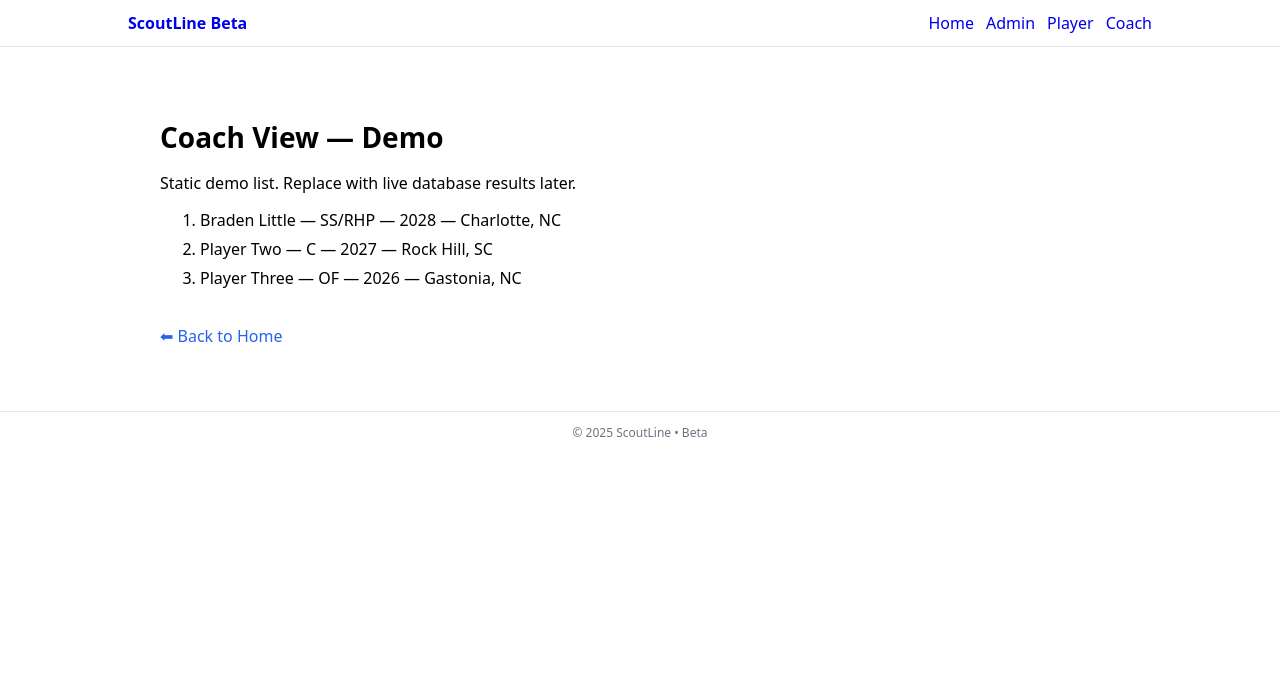
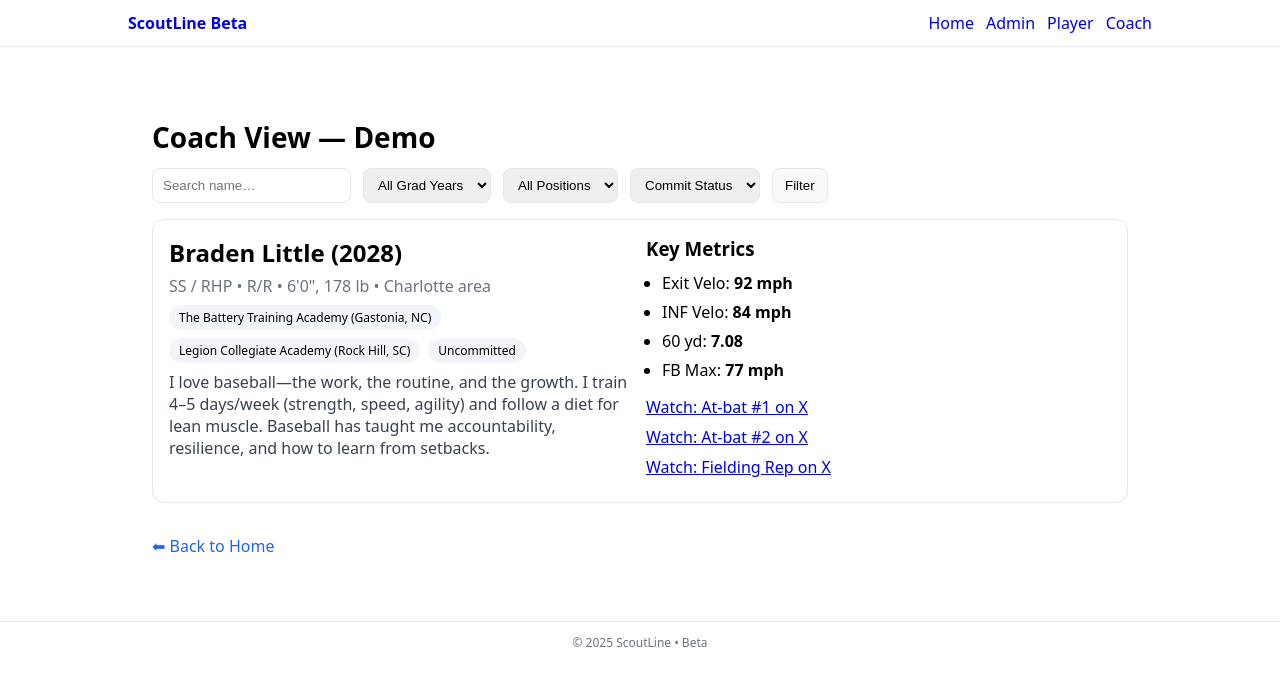
Before and after one commit to mattblittle-create/scoutline-beta, a Next.js app: page /coach in a window 1280 px wide. Shown: the top 686 px of the page. Built offline with nearby package versions, Linux system fonts and the light colour scheme.

Commit message:
Update page.tsx

```diff
--- a/app/coach/page.tsx
+++ b/app/coach/page.tsx
@@ -1,14 +1,81 @@
+import { braden } from "../lib/samplePlayer";
+
 export default function CoachPage() {
+  const p = braden;
+
   return (
-    <section style={{ padding: 24, maxWidth: 960, margin: "0 auto" }}>
+    <section style={{ padding: 24, maxWidth: 1000, margin: "0 auto" }}>
       <h1 style={{ fontSize: 28, marginBottom: 12 }}>Coach View — Demo</h1>
-      <p style={{ marginBottom: 12 }}>Static demo list. Replace with live database results later.</p>
-      <ol style={{ marginTop: 12, lineHeight: 1.8 }}>
-        <li>Braden Little — SS/RHP — 2028 — Charlotte, NC</li>
-        <li>Player Two — C — 2027 — Rock Hill, SC</li>
-        <li>Player Three — OF — 2026 — Gastonia, NC</li>
-      </ol>
-      <p style={{ marginTop: 32 }}><a href="/" style={{ color: "#2563eb", textDecoration: "none" }}>⬅ Back to Home</a></p>
+
+      {/* Faux filters (non-functional for now) */}
+      <div style={{ display: "flex", gap: 12, flexWrap: "wrap", marginBottom: 16 }}>
+        <input placeholder="Search name…" style={inputStyle} />
+        <select style={inputStyle}>
+          <option>All Grad Years</option>
+          <option>2028</option>
+          <option>2027</option>
+        </select>
+        <select style={inputStyle}>
+          <option>All Positions</option>
+          <option>SS</option>
+          <option>RHP</option>
+          <option>C</option>
+        </select>
+        <select style={inputStyle}>
+          <option>Commit Status</option>
+          <option>Uncommitted</option>
+          <option>Committed</option>
+        </select>
+        <button style={buttonStyle}>Filter</button>
+      </div>
+
+      {/* Result card */}
+      <div style={{ border: "1px solid #e5e7eb", borderRadius: 12, padding: 16, display: "grid", gridTemplateColumns: "1fr 1fr", gap: 12 }}>
+        <div>
+          <h2 style={{ margin: 0 }}>{p.name} ({p.gradYear})</h2>
+          <p style={{ margin: "6px 0 8px", color: "#6b7280" }}>
+            {p.positions.join(" / ")} • {p.handedness} • {p.height}, {p.weight} • {p.city}
+          </p>
+          <div style={{ display: "flex", gap: 8, flexWrap: "wrap", marginBottom: 8 }}>
+            <Badge>{p.org}</Badge>
+            <Badge>{p.school}</Badge>
+            <Badge>{p.committed ? `Committed: ${p.committedCollege}` : "Uncommitted"}</Badge>
+          </div>
+          <p style={{ margin: 0, color: "#374151" }}>{p.bio}</p>
+        </div>
+
+        <div>
+          <h3 style={{ margin: "0 0 8px" }}>Key Metrics</h3>
+          <ul style={{ margin: 0, paddingLeft: 16, lineHeight: 1.8 }}>
+            {p.metrics.exitVelo && <li>Exit Velo: <strong>{p.metrics.exitVelo}</strong></li>}
+            {p.metrics.infieldVelo && <li>INF Velo: <strong>{p.metrics.infieldVelo}</strong></li>}
+            {p.metrics.sixtyYard && <li>60 yd: <strong>{p.metrics.sixtyYard}</strong></li>}
+            {p.metrics.fastballMax && <li>FB Max: <strong>{p.metrics.fastballMax}</strong></li>}
+          </ul>
+          <div style={{ marginTop: 12 }}>
+            {p.videoLinks.map(v => (
+              <div key={v.url} style={{ marginBottom: 8 }}>
+                <a href={v.url} target="_blank" rel="noreferrer">Watch: {v.label}</a>
+              </div>
+            ))}
+          </div>
+        </div>
+      </div>
+
+      <p style={{ marginTop: 32 }}>
+        <a href="/" style={{ color: "#2563eb", textDecoration: "none" }}>⬅ Back to Home</a>
+      </p>
     </section>
   );
 }
+
+function Badge({ children }: { children: React.ReactNode }) {
+  return (
+    <span style={{ display: "inline-block", padding: "4px 10px", borderRadius: 9999, background: "#f1f5f9", fontSize: 12 }}>
+      {children}
+    </span>
+  );
+}
+
+const inputStyle: React.CSSProperties = { padding: "8px 10px", border: "1px solid #e5e7eb", borderRadius: 8 };
+const buttonStyle: React.CSSProperties = { padding: "8px 12px", border: "1px solid #e5e7eb", borderRadius: 8, background: "#f8fafc" };
```
